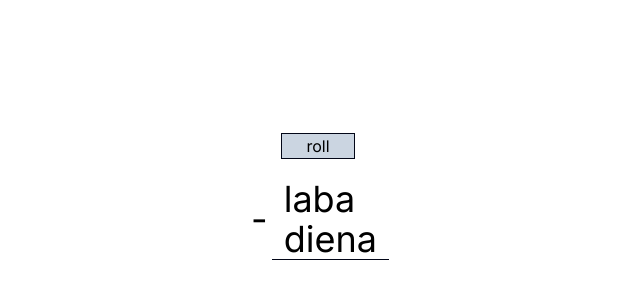
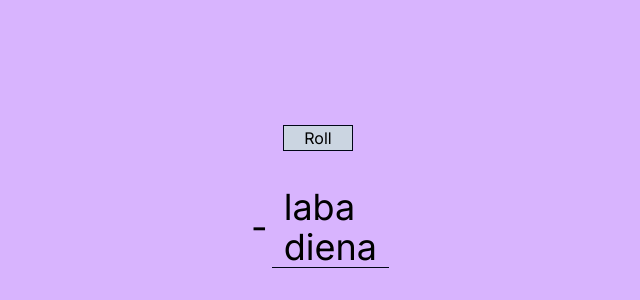
Before and after one commit to millicius/matematika, a Next.js app: page / in a window 1280 px wide. Shown: the part 204-504 px from the top of the page, without its empty margins (322-962 px from the left). Built offline with nearby package versions, Linux system fonts and the light colour scheme.

Commit message:
Second update

```diff
--- a/app/page.js
+++ b/app/page.js
@@ -18,8 +18,8 @@ const handleClick = () => {
 };
 
   return (
-    <main className="flex min-h-screen flex-col items-center justify-center">
-      <button className="border border-slate-950 bg-slate-300 px-6 mb-5" onClick={handleClick}>roll</button>
+    <main className="flex min-h-screen flex-col items-center justify-center bg-purple-300">
+      <button className="border border-slate-950 bg-slate-300 px-5 mb-9" onClick={handleClick}>Roll</button>
       <div className="flex text-4xl">
         <div className="flex items-center content-center px-1 text-black"><p>-</p></div>
         <div className="px-2 border-b border-slate-950">
```
